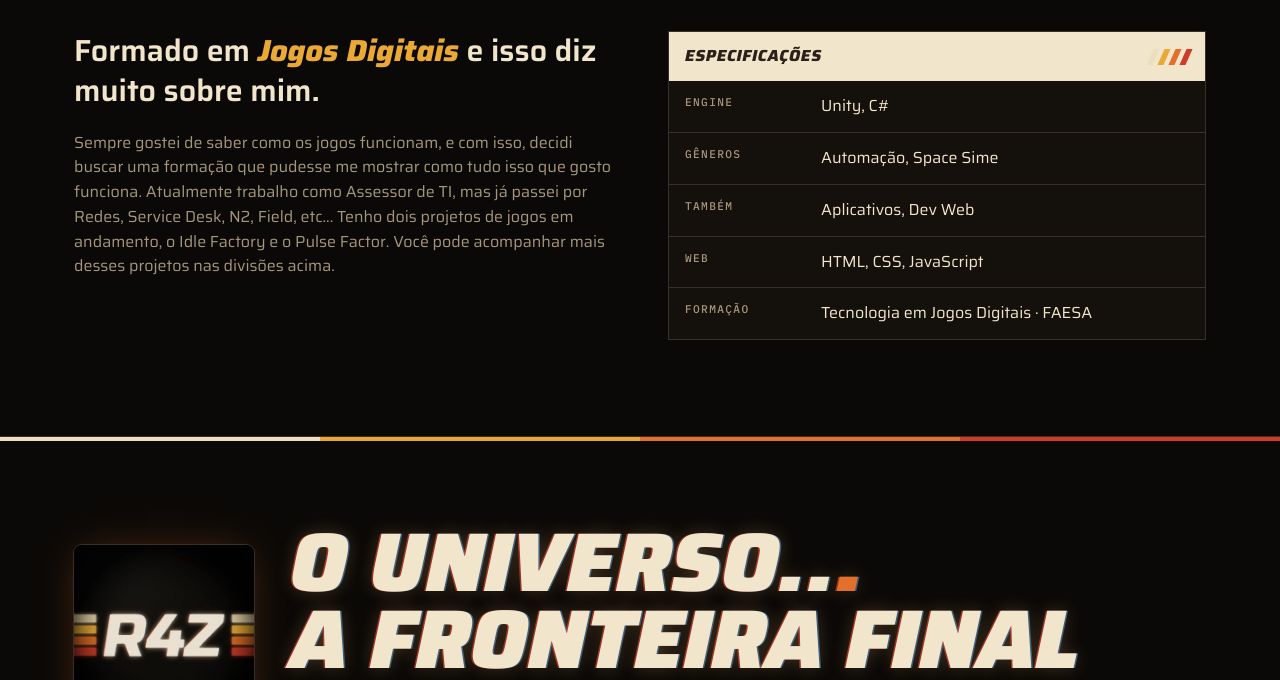
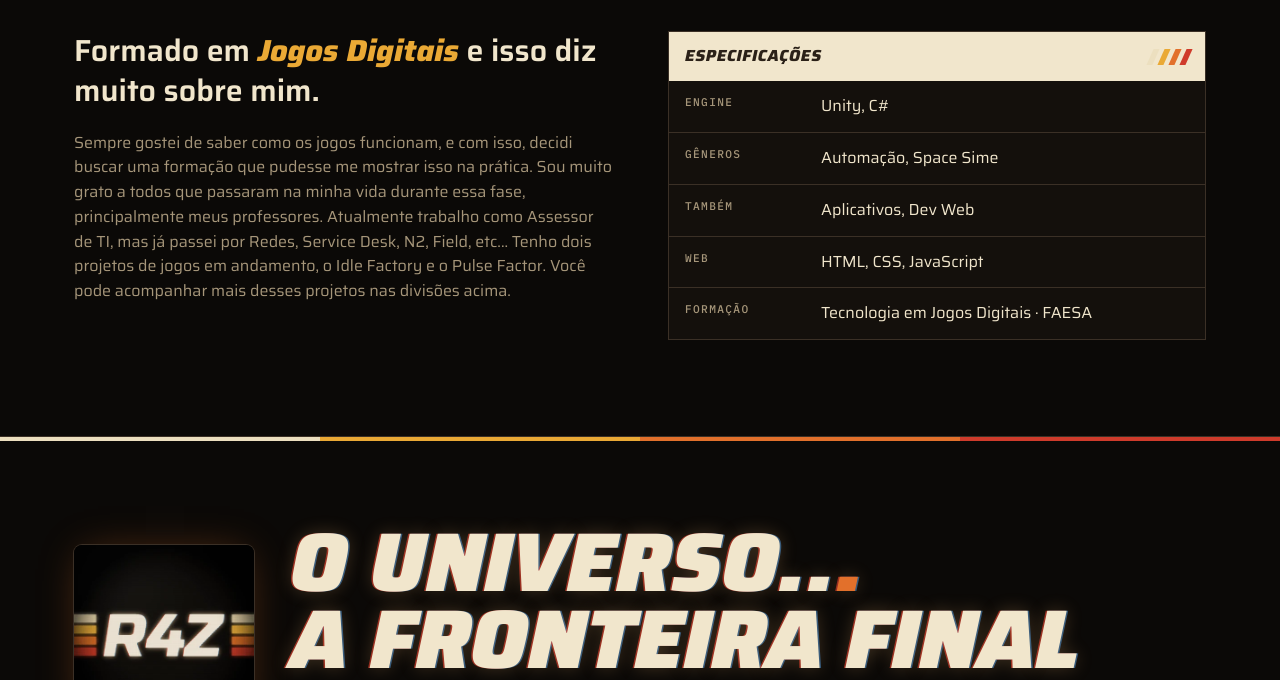
Before and after one commit to raphaelgollner/raphaelgollner.github.io, a plain HTML site: page index.html in a window 1280 px wide. Shown: the part 4380-5060 px from the top of the page. Drawn offline with Linux system fonts and the light colour scheme.

```diff
--- a/index.html
+++ b/index.html
@@ -646,7 +646,7 @@
                 <div class="rv">
                     <p class="big">Formado em <em>Jogos Digitais</em> e isso diz muito sobre mim.</p>
                     <p class="dimp">
-                        Sempre gostei de saber como os jogos funcionam, e com isso, decidi buscar uma formação que pudesse me mostrar como tudo isso que gosto funciona.
+                        Sempre gostei de saber como os jogos funcionam, e com isso, decidi buscar uma formação que pudesse me mostrar isso na prática. Sou muito grato a todos que passaram na minha vida durante essa fase, principalmente meus professores.
                         Atualmente trabalho como Assessor de TI, mas já passei por Redes, Service Desk, N2, Field, etc...
                         Tenho dois projetos de jogos em andamento, o Idle Factory e o Pulse Factor.
                         Você pode acompanhar mais desses projetos nas divisões acima.
```
